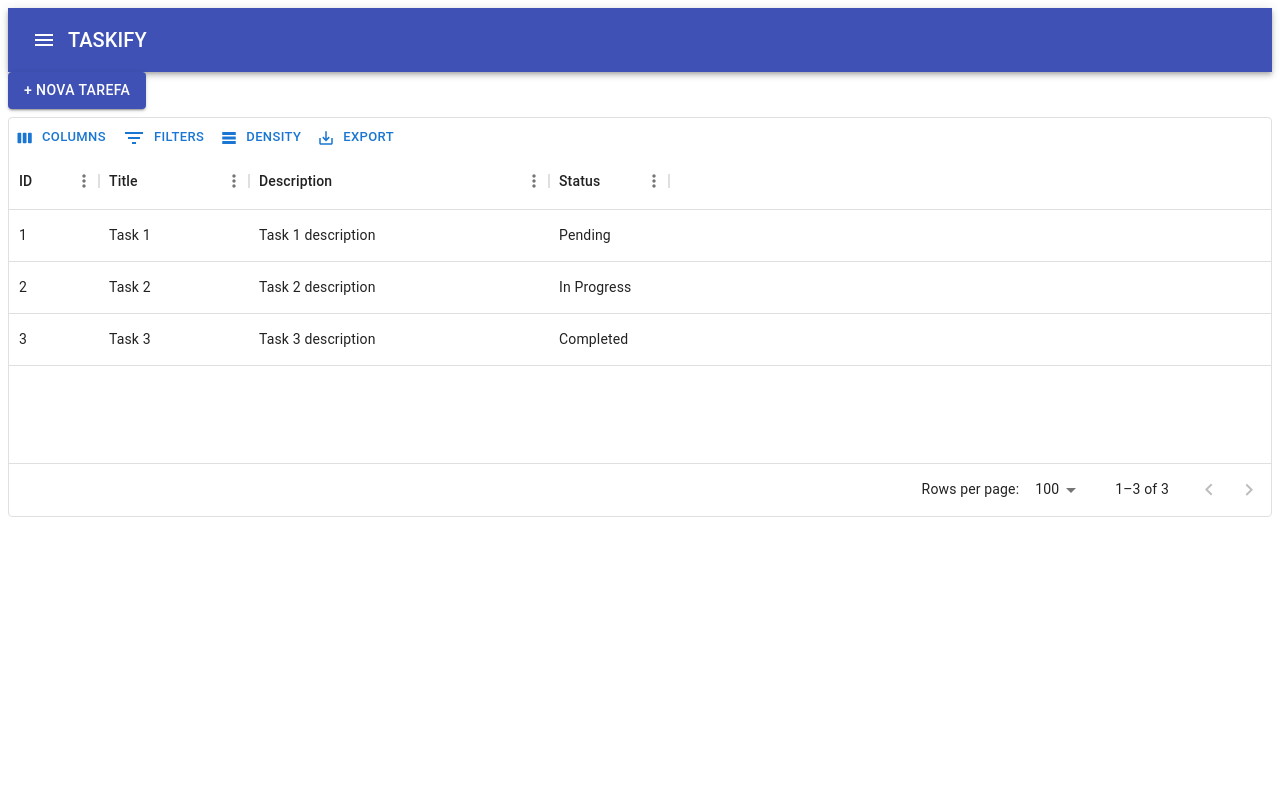
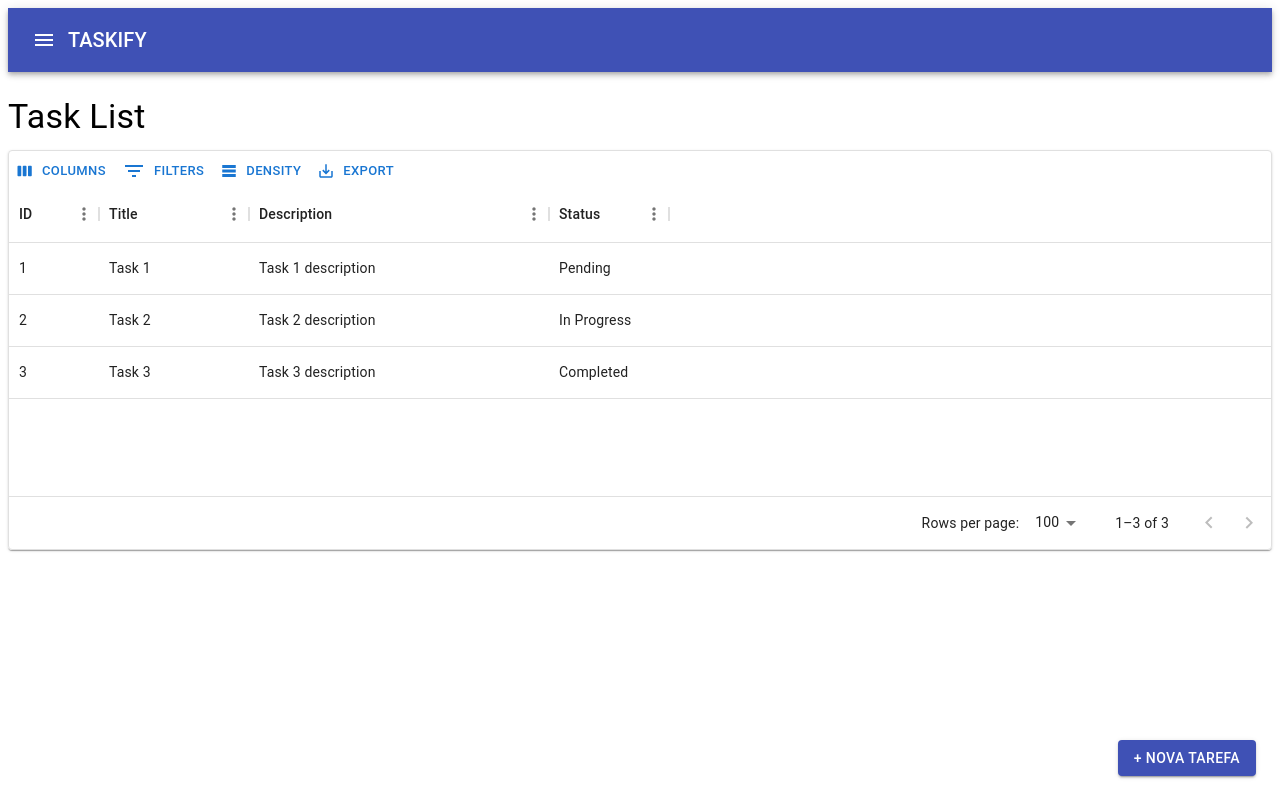
Before and after one commit to devEzt/taskify-front, a React (Create React App) app: page /tasks in a window 1280 px wide. Built offline with nearby package versions, Linux system fonts and the light colour scheme.

Commit message:
feat(components): add Subtitle component
- Create a reusable Subtitle component for page titles
- Use the Subtitle component in the TaskList page

```diff
--- /dev/null
+++ b/src/components/Subtitle.tsx
@@ -0,0 +1,18 @@
+// src/components/Subtitle.tsx
+
+import React from 'react';
+import { Typography } from '@material-ui/core';
+
+interface SubtitleProps {
+  text: string;
+}
+
+const Subtitle: React.FC<SubtitleProps> = ({ text }) => {
+  return (
+    <Typography variant="h4" component="h2" gutterBottom>
+      {text}
+    </Typography>
+  );
+};
+
+export default Subtitle;
--- a/src/pages/Tasks/TaskList.tsx
+++ b/src/pages/Tasks/TaskList.tsx
@@ -2,12 +2,19 @@
 
 import React from 'react';
 import { DataGrid, GridColDef, GridToolbar } from '@mui/x-data-grid';
-import { Box, Button } from '@material-ui/core';
+import { Box, Button, Paper } from '@material-ui/core';
 import { makeStyles } from '@material-ui/core/styles';
+import Subtitle from '../../components/Subtitle';
 
 const useStyles = makeStyles((theme) => ({
+  root: {
+    paddingTop: theme.spacing(3),
+    paddingBottom: theme.spacing(3),
+  },
   addButton: {
-    marginBottom: theme.spacing(1),
+    position: 'fixed',
+    right: theme.spacing(3),
+    bottom: theme.spacing(3),
   },
 }));
 
@@ -43,10 +50,13 @@ const TaskList: React.FC = () => {
   ];
 
   return (
-    <Box>
+    <Box className={classes.root}>
+      <Subtitle text="Task List" />
+
       <Button variant="contained" color="primary" className={classes.addButton}>
         + Nova Tarefa
       </Button>
+      <Paper>
         <div style={{ height: 400, width: '100%' }}>
           <DataGrid
             rows={rows}
@@ -56,6 +66,7 @@ const TaskList: React.FC = () => {
             }}
           />
         </div>
+      </Paper>
     </Box>
   );
 };
```
Lines whose indentation alone changed are shown as unchanged.
